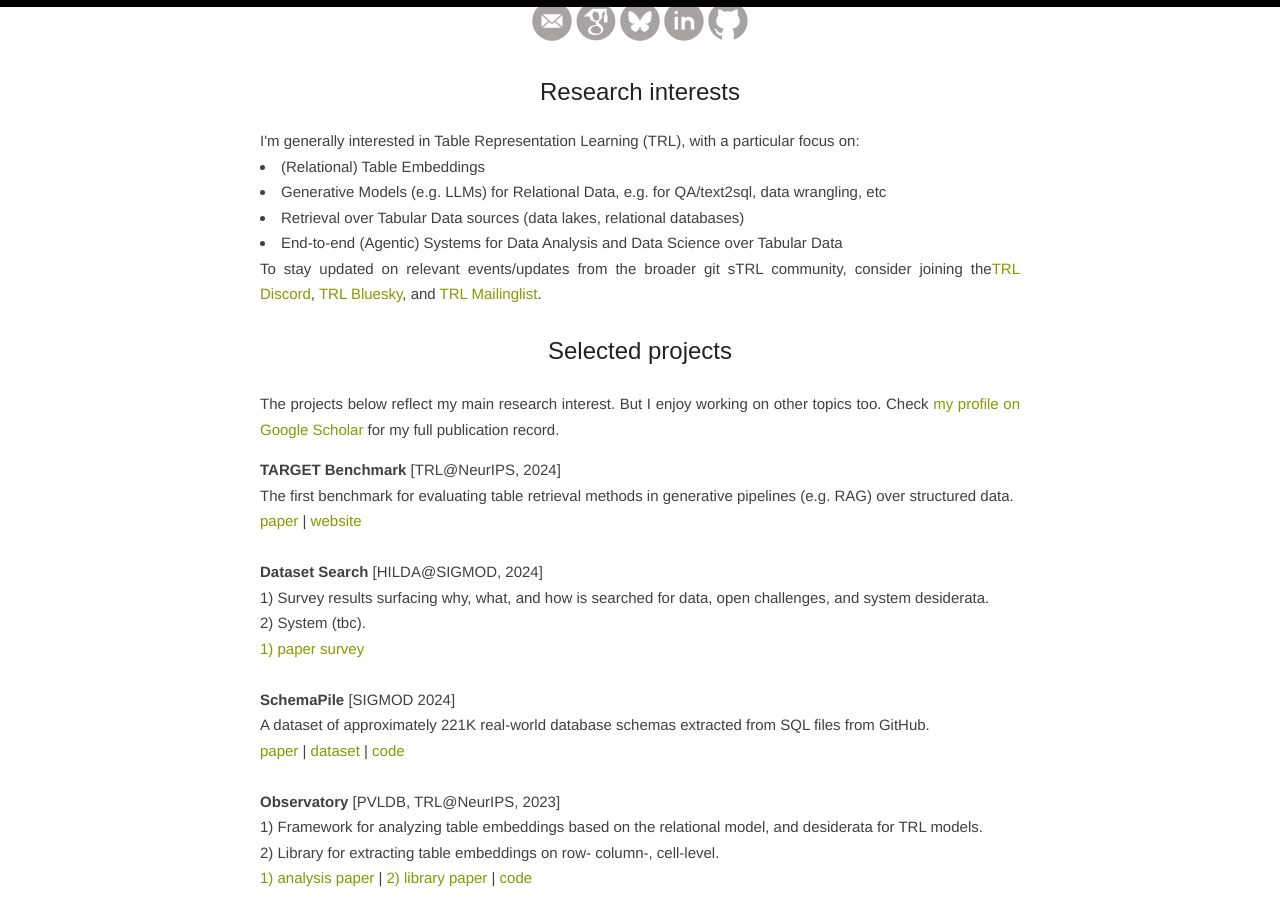
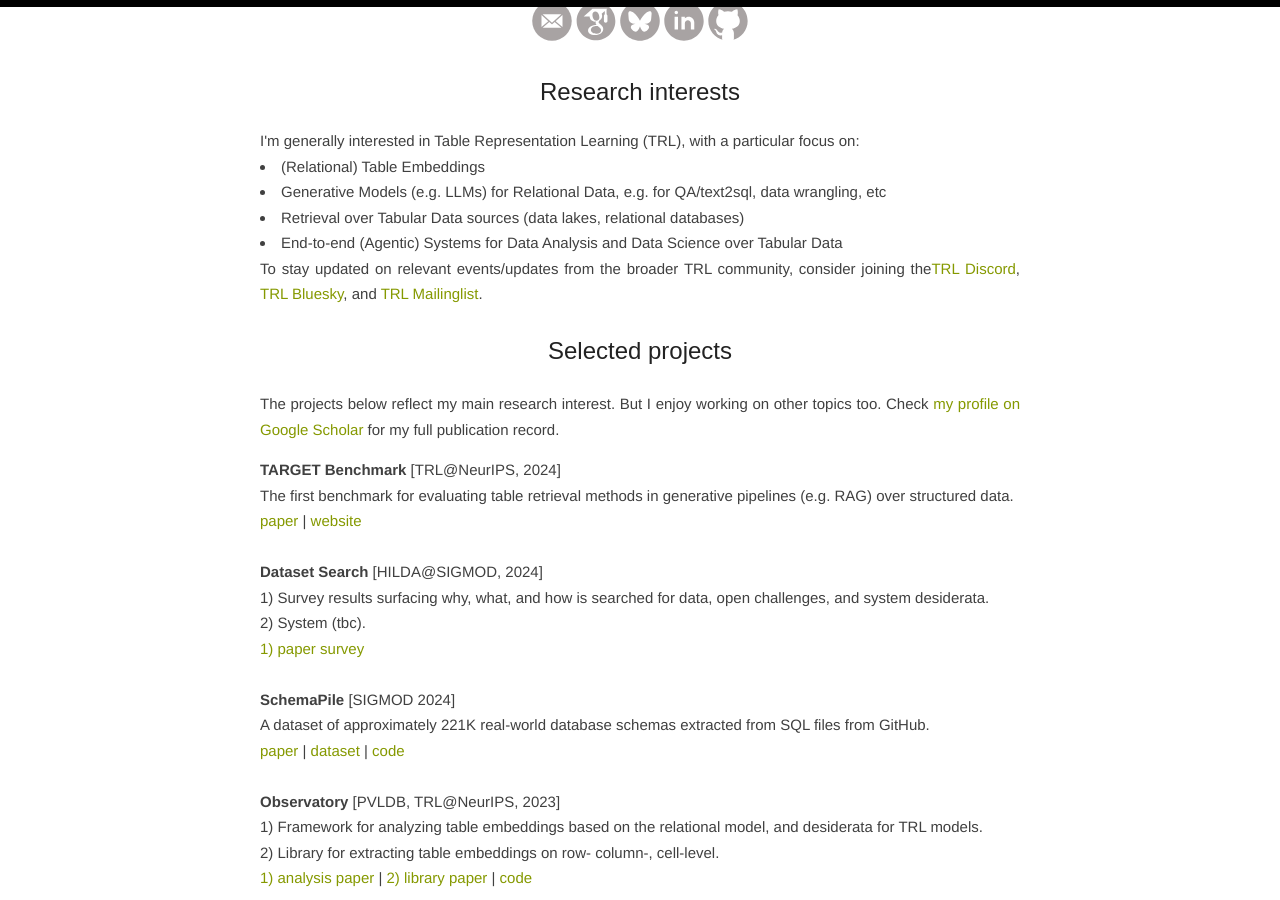
Before and after one commit to madelonhulsebos/madelonhulsebos.github.io, a Jekyll site: the page built from index.html, in a window 1280 px wide and 900 px high, scrolled down 678 px. Built offline with Jekyll 4.4.1, drawn with Linux system fonts in a browser that asks for light colours; the list of posts is cut into pages by our own code.

Commit message:
fix git typoe

```diff
--- a/index.html
+++ b/index.html
@@ -49,7 +49,7 @@ I'm generally interested in Table Representation Learning (TRL), with a particul
 <li>Retrieval over Tabular Data sources (data lakes, relational databases)</li>
 <li>End-to-end (Agentic) Systems for Data Analysis and Data Science over Tabular Data</li>
 
-To stay updated on relevant events/updates from the broader git sTRL community, consider joining the<a href="https://discord.com/invite/E4AHvPKhxw" target="blank">TRL Discord</a>, <a href="https://bsky.app/profile/trl-research.bsky.social" target="blank">TRL Bluesky</a>, and <a href="https://forms.gle/Lg1twbWvV8w83zH38"  target="blank">TRL Mailinglist</a>.
+To stay updated on relevant events/updates from the broader TRL community, consider joining the<a href="https://discord.com/invite/E4AHvPKhxw" target="blank">TRL Discord</a>, <a href="https://bsky.app/profile/trl-research.bsky.social" target="blank">TRL Bluesky</a>, and <a href="https://forms.gle/Lg1twbWvV8w83zH38"  target="blank">TRL Mailinglist</a>.
 </p>
 
 
```
